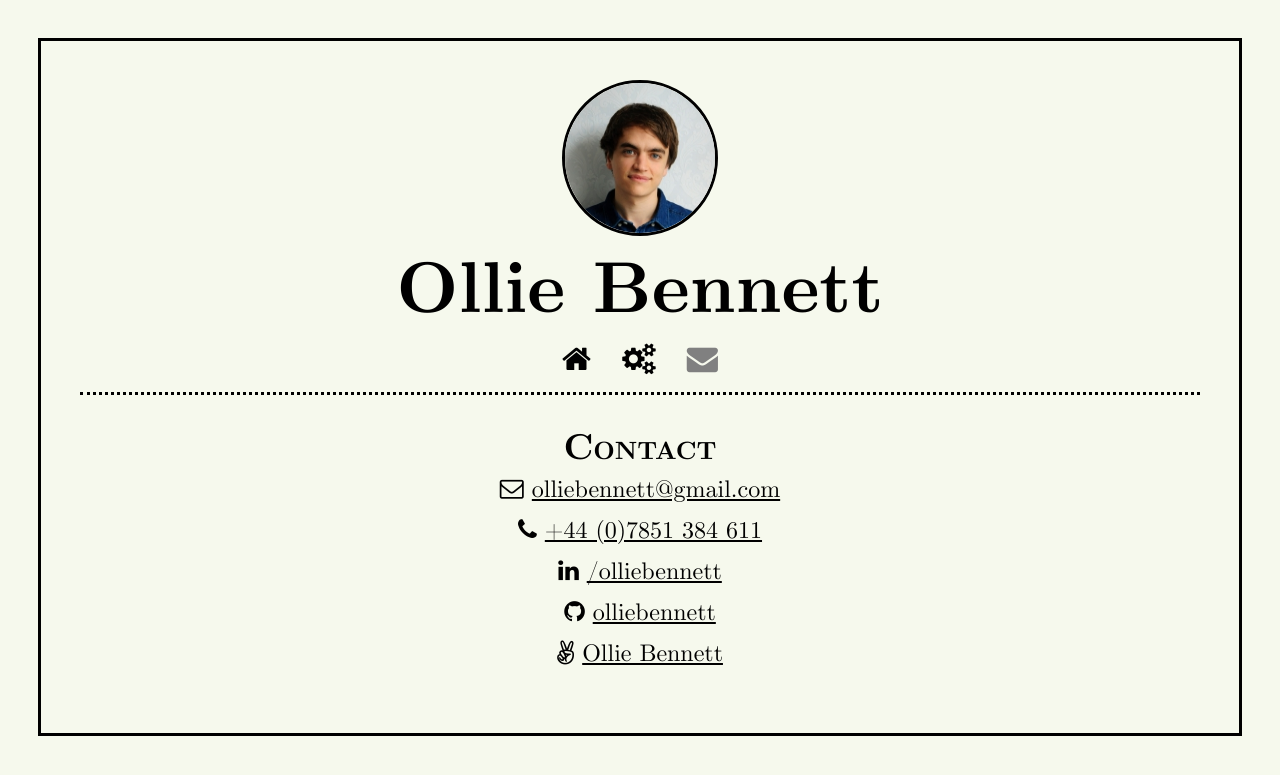
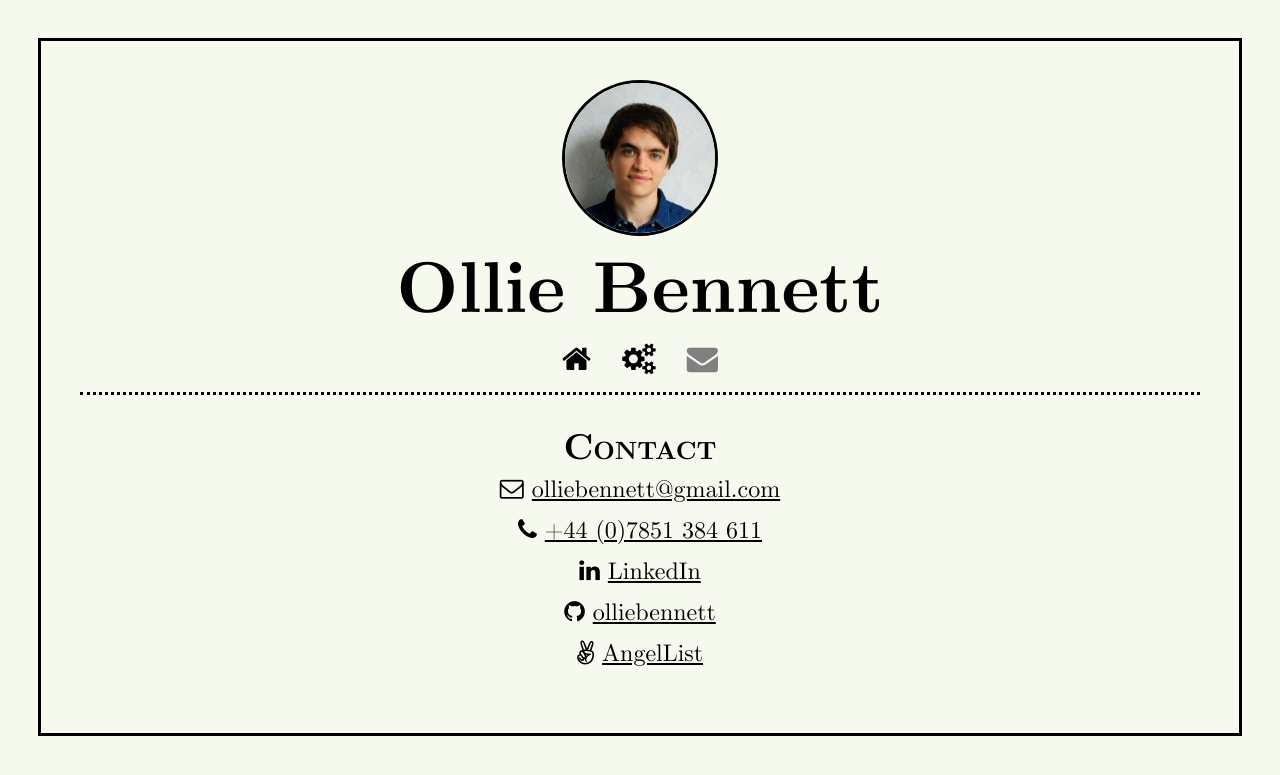
Before and after one commit to olliebennett/olliebennett.co.uk, a Jekyll site: the page built from contact.html, in a window 1280 px wide. Shown: the top 775 px of the page. Built offline with Jekyll 4.4.1, drawn with Linux system fonts in a browser that asks for light colours.

Commit message:
Update contact links

```diff
--- a/contact.html
+++ b/contact.html
@@ -11,8 +11,8 @@ categories: none
   <div class="icon-list">
     <p><i class="fa fa-envelope-o"></i> <a href="mailto:olliebennett@gmail.com">olliebennett@gmail.com</a></p>
     <p><i class="fa fa-phone"></i> <a href="tel:+447851384611">+44 (0)7851 384 611</a></p>
-    <p><i class="fa fa-linkedin"></i> <a href="http://www.linkedin.com/in/olliebennett">/olliebennett</a></p>
+    <p><i class="fa fa-linkedin"></i> <a href="http://www.linkedin.com/in/olliebennett">LinkedIn</a></p>
     <p><i class="fa fa-github"></i> <a href="https://github.com/olliebennett">olliebennett</a></p>
-    <p><i class="fa fa-angellist"></i> <a href="https://angel.co/olliebennett">Ollie Bennett</a></p>
+    <p><i class="fa fa-angellist"></i> <a href="https://angel.co/olliebennett">AngelList</a></p>
   </div>
 </section>
```
